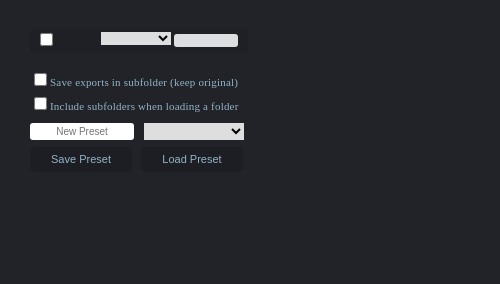
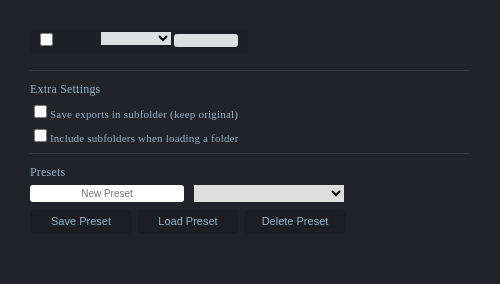
Before and after one commit to JavierAroche/iom, an Electron app: page index.html in a window 500 px wide. Shown: the part 125-409 px from the top of the page. Drawn offline with Linux system fonts and the light colour scheme; no server answers.

Commit message:
update(): added delete preset button and adjusted css

```diff
--- a/index.html
+++ b/index.html
@@ -56,14 +56,17 @@
 							</div>
 						</div>
 					</div>
-
+					<hr>
 					<!-- Extra Settings -->
+					<span class="extraSettingsSpan">Extra Settings</span>
 					<div class="saveInSubFolder">
 						<input type="checkbox" data-bind="checked: saveInSubFolder"><span>Save exports in subfolder (keep original)</span>
 					</div>
 					<div class="includeSubfolders">
 						<input type="checkbox" data-bind="checked: includeSubfolders"><span>Include subfolders when loading a folder</span>
 					</div>
+					<hr>
+					<span class="presetsSpan">Presets</span>
 					<div class="presets">
 						<div class="presetInput">
 							<input class="presetName" type="text" placeholder="New Preset" data-bind="value: newPresetName">
@@ -72,6 +75,7 @@
 						<div class="presetButtons">
 							<input type="button" value="Save Preset" data-bind="click: addPreset">
 							<input type="button" value="Load Preset" data-bind="click: loadPreset">
+							<input type="button" value="Delete Preset" data-bind="click: deletePreset">
 						</div>
 					</div>
 				</div>
--- a/styles/modules/main.scss
+++ b/styles/modules/main.scss
@@ -48,7 +48,7 @@ body {
 	height: 20px;
 	font-size: $font-size-12;
 	z-index: 5000;
-	@include background-color('black', .2);
+	@include background-color('black', .3);
 }
 
 .fileNameTitleDiv {
@@ -145,12 +145,8 @@ ul {
 	height: 20px;
 	color: $light-footer-text-color;
 	text-align: center;
-	@include background-color('black', .2);
+	@include background-color('black', .3);
 	pointer-events: none;
-}
-
-.footerPlugins.activeSetings {
-	@include background-color('black', .3);
 }
 
 .footerPluginsTitle {
--- a/styles/modules/settings.scss
+++ b/styles/modules/settings.scss
@@ -164,8 +164,19 @@
 	@include background-color('white', .85);
 }
 
+hr {
+	border: 0;
+	height: 1px;
+	@include background-color('white', .1);
+}
+
+.extraSettingsSpan, .presetsSpan {
+	margin-bottom: 5px;
+	font-size: $font-size-12;
+}
+
 .presets {
-	margin-top: 10px;
+	margin-top: 5px;
 	display: flex;
 	flex-direction: column;
 }
@@ -176,7 +187,7 @@
 }
 
 .presetName {
-	width: 100px;
+	width: 150px;
 	height: 15px;
 	border: none;
 	border-radius: 3px;
@@ -187,7 +198,7 @@
 }
 
 .dropdownPresets {
-	width: 100px;
+	width: 150px;
 	outline: none;
 	font-size: 10px;
 	border: none;
@@ -204,7 +215,7 @@
 	width: 102px;
 	height: 25px;
 	font-size: $font-size-11;
-	margin: 0 9px 0 0;
+	margin: 0 5px 0 0;
 	border: none;
 	border-radius: 5px;
 	outline: none;
@@ -237,7 +248,7 @@
 	display: flex;
 	align-items: center;
 	justify-content: center;
-	@include background-color('black', .2);
+	@include background-color('black', .3);
 }
 
 .lockedSettingsBar span {
```
Also changed, not shown: styles/iom.css.
